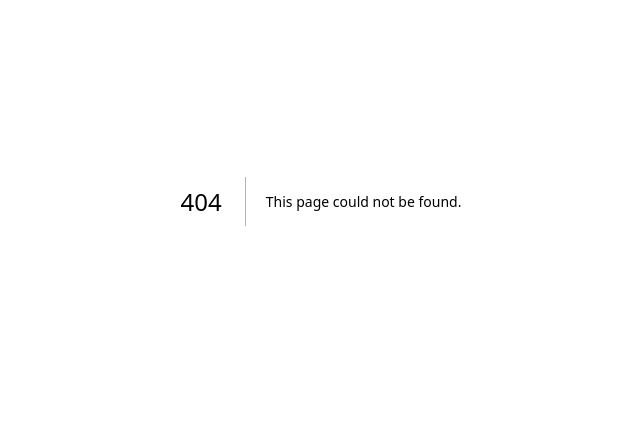
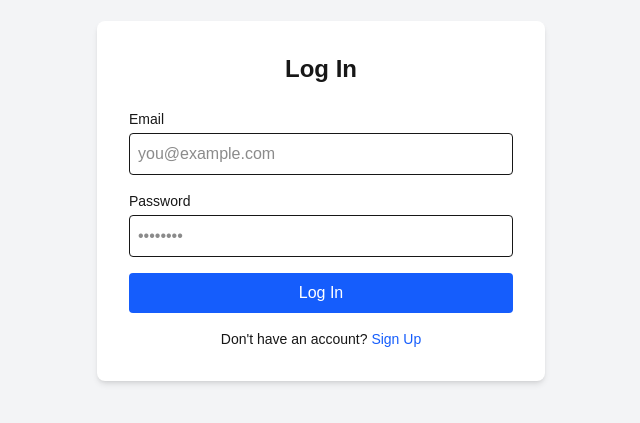
Before and after one commit to Cmonkz/chatroom, a Next.js app: page /login in a window 1280 px wide. Before the commit this address had no page. Shown: the part 199-622 px from the top of the page, without its empty margins (319-959 px from the left). Built offline with nearby package versions, Linux system fonts and the light colour scheme.

Commit message:
Add authentication with Supabase

```diff
--- /dev/null
+++ b/src/app/login/page.tsx
@@ -0,0 +1,109 @@
+'use client'
+
+import { useState } from 'react'
+import { createClient } from '@/lib/supabase/client'
+import { useRouter } from 'next/navigation'
+
+export default function LoginPage() {
+  const [email, setEmail] = useState('')
+  const [password, setPassword] = useState('')
+  const [isSignUp, setIsSignUp] = useState(false)
+  const [loading, setLoading] = useState(false)
+  const [message, setMessage] = useState('')
+  const router = useRouter()
+  const supabase = createClient()
+
+  const handleAuth = async (e: React.FormEvent) => {
+    e.preventDefault()
+    setLoading(true)
+    setMessage('')
+
+    if (isSignUp) {
+      const { error } = await supabase.auth.signUp({
+        email,
+        password,
+      })
+      if (error) {
+        setMessage(error.message)
+      } else {
+        setMessage('Account created! You can now log in.')
+        setIsSignUp(false)
+      }
+    } else {
+      const { error } = await supabase.auth.signInWithPassword({
+        email,
+        password,
+      })
+      if (error) {
+        setMessage(error.message)
+      } else {
+        router.push('/')
+        router.refresh()
+      }
+    }
+
+    setLoading(false)
+  }
+
+  return (
+    <div className="min-h-screen flex items-center justify-center bg-gray-100">
+      <div className="bg-white p-8 rounded-lg shadow-md w-full max-w-md">
+        <h1 className="text-2xl font-bold mb-6 text-center">
+          {isSignUp ? 'Create Account' : 'Log In'}
+        </h1>
+
+        <form onSubmit={handleAuth} className="space-y-4">
+          <div>
+            <label className="block text-sm font-medium mb-1">Email</label>
+            <input
+              type="email"
+              value={email}
+              onChange={(e) => setEmail(e.target.value)}
+              required
+              className="w-full p-2 border rounded"
+              placeholder="you@example.com"
+            />
+          </div>
+
+          <div>
+            <label className="block text-sm font-medium mb-1">Password</label>
+            <input
+              type="password"
+              value={password}
+              onChange={(e) => setPassword(e.target.value)}
+              required
+              minLength={6}
+              className="w-full p-2 border rounded"
+              placeholder="••••••••"
+            />
+          </div>
+
+          {message && (
+            <p className="text-sm text-red-600">{message}</p>
+          )}
+
+          <button
+            type="submit"
+            disabled={loading}
+            className="w-full bg-blue-600 text-white py-2 rounded hover:bg-blue-700 disabled:opacity-50"
+          >
+            {loading ? 'Loading...' : isSignUp ? 'Sign Up' : 'Log In'}
+          </button>
+        </form>
+
+        <p className="mt-4 text-center text-sm">
+          {isSignUp ? 'Already have an account?' : "Don't have an account?"}{' '}
+          <button
+            onClick={() => {
+              setIsSignUp(!isSignUp)
+              setMessage('')
+            }}
+            className="text-blue-600 hover:underline"
+          >
+            {isSignUp ? 'Log In' : 'Sign Up'}
+          </button>
+        </p>
+      </div>
+    </div>
+  )
+}
--- a/src/components/Chatroom.tsx
+++ b/src/components/Chatroom.tsx
@@ -25,7 +25,7 @@ export default function ChatRoom() {
       const { data } = await supabase
         .from('messages')
         .select('*')
-        .order('created_at', { ascending: true })
+        .order('created_at', { ascending: false })
         .limit(100)
 
       if (data) setMessages(data)
@@ -103,11 +103,14 @@ export default function ChatRoom() {
       {/* Messages */}
       <div className="flex-1 overflow-y-auto p-4 space-y-3">
         {messages.map((msg) => (
-          <div key={msg.id} className="bg-gray-100 rounded-lg p-3">
-            <div className="font-semibold text-sm text-blue-600">{msg.username}</div>
-            <div>{msg.content}</div>
-            <div className="text-xs text-gray-500 mt-1">
-              {new Date(msg.created_at).toLocaleTimeString()}
+
+          <div key={msg.id}>
+            <div className="font-semibold text-xs text-blue-600">{msg.username}</div>
+            <div className="bg-gray-100 rounded-lg p-3">
+              <div className='text-gray-500'>{msg.content}</div>
+              <div className="text-xs text-gray-500 mt-1">
+                {new Date(msg.created_at).toLocaleTimeString()}
+              </div>
             </div>
           </div>
         ))}
```
Also changed, not shown: src/middleware.ts (added), 1 other file (tests, documents, lock files or other folders).
